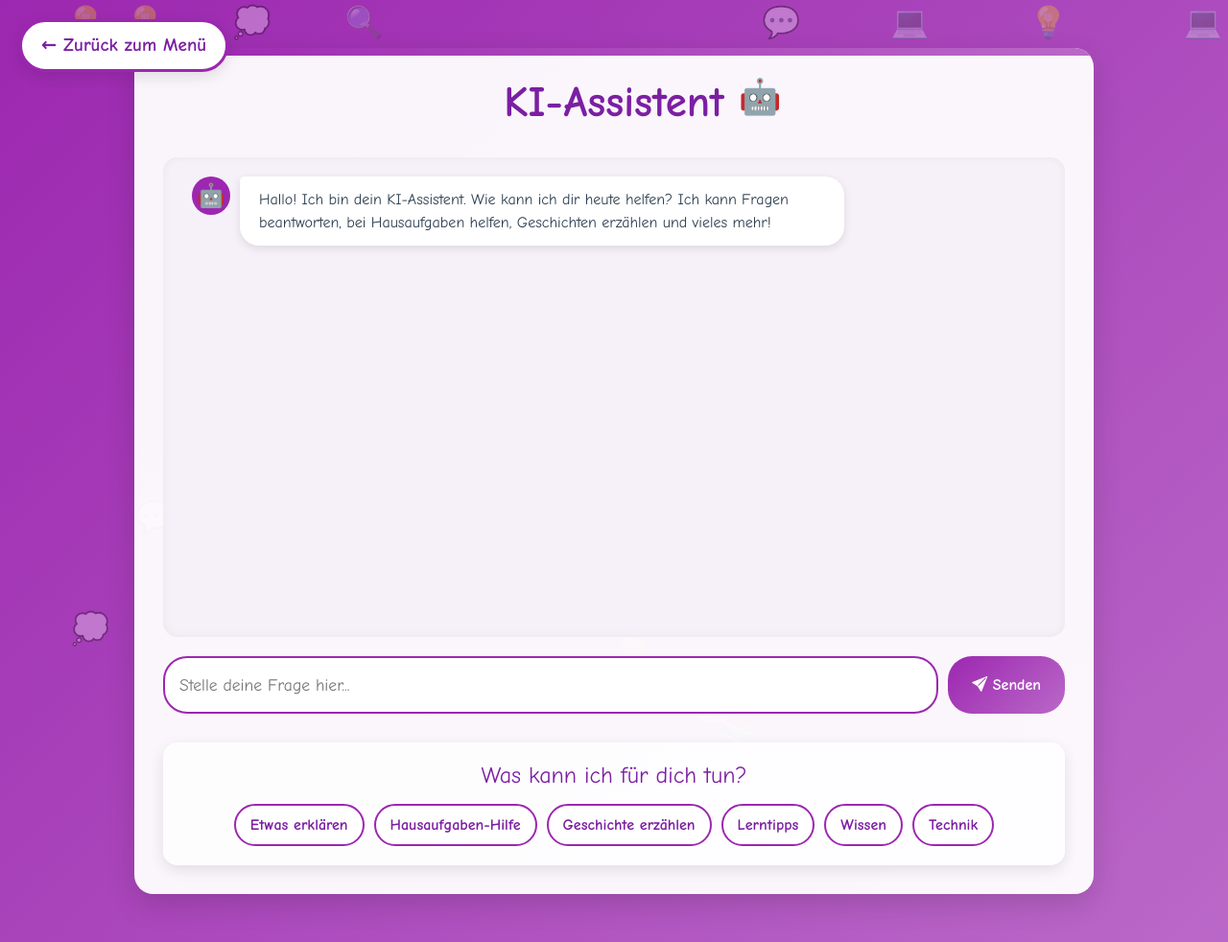
After one commit to Stas75687876/NeuAisidjhasd, a Flask app: page /ki-assistent in a window 1280 px wide. The commit adds this page. Shown: the whole page at 96% size. Run offline with Flask 2, Linux system fonts and the light colour scheme.

Commit message:
KI-Assistenten mit DeepSeek API hinzugefügt

```diff
--- a/app.py
+++ b/app.py
@@ -1,6 +1,9 @@
 from flask import Flask, render_template, request, jsonify
 from datetime import datetime
 import random
+import requests
+import json
+import os
 
 app = Flask(__name__)
 
@@ -150,6 +153,10 @@ password_categories = {
     "regen": "Natur", "schnee": "Natur", "wind": "Natur", "blatt": "Natur"
 }
 
+# DeepSeek API-Einstellungen
+DEEPSEEK_API_URL = "https://api.deepseek.com/v1/chat/completions"
+DEEPSEEK_API_KEY = os.environ.get("DEEPSEEK_API_KEY", "")  # API-Schlüssel über Umgebungsvariable
+
 # Hauptseite (Menü)
 @app.route('/')
 def index():
@@ -235,5 +242,64 @@ def generate_math_problem():
         "result": result
     })
 
+# KI-Assistent
+@app.route('/ki-assistent')
+def ki_assistent():
+    return render_template('ki_assistent.html')
+
+@app.route('/ask_ai', methods=['POST'])
+def ask_ai():
+    data = request.json
+    query = data.get('query', '')
+
+    # Wenn kein API-Schlüssel vorhanden ist, geben wir eine Nachricht zurück
+    if not DEEPSEEK_API_KEY:
+        return jsonify({
+            "response": "Entschuldigung, der KI-Assistent ist derzeit nicht verfügbar. Bitte versuche es später noch einmal."
+        })
+
+    try:
+        # Anfrage an die DeepSeek API vorbereiten
+        headers = {
+            "Content-Type": "application/json",
+            "Authorization": f"Bearer {DEEPSEEK_API_KEY}"
+        }
+
+        payload = {
+            "model": "deepseek-chat",
+            "messages": [
+                {
+                    "role": "system",
+                    "content": "Du bist ein freundlicher und hilfsbereiter KI-Assistent für Grundschüler. Erkläre Dinge auf einfache, altersgerechte Weise. Halte deine Antworten kurz, informativ und positiv. Verwende keine komplexen Fachbegriffe ohne Erklärung."
+                },
+                {
+                    "role": "user",
+                    "content": query
+                }
+            ],
+            "temperature": 0.7,
+            "max_tokens": 500
+        }
+
+        # Anfrage an die DeepSeek API senden
+        response = requests.post(DEEPSEEK_API_URL, headers=headers, json=payload)
+        response_data = response.json()
+
+        # Antwort aus der API extrahieren
+        if 'choices' in response_data and len(response_data['choices']) > 0:
+            ai_response = response_data['choices'][0]['message']['content']
+        else:
+            ai_response = "Entschuldigung, ich konnte keine Antwort generieren. Bitte versuche es mit einer anderen Frage."
+
+        return jsonify({
+            "response": ai_response
+        })
+
+    except Exception as e:
+        print(f"Fehler bei der DeepSeek API-Anfrage: {str(e)}")
+        return jsonify({
+            "response": "Entschuldigung, bei der Verarbeitung deiner Anfrage ist ein Fehler aufgetreten. Bitte versuche es später noch einmal."
+        })
+
 if __name__ == '__main__':
     app.run(debug=True)
--- /dev/null
+++ b/templates/ki_assistent.html
@@ -0,0 +1,457 @@
+<!DOCTYPE html>
+<html lang="de">
+<head>
+    <meta charset="UTF-8">
+    <meta name="viewport" content="width=device-width, initial-scale=1.0">
+    <title>KI-Assistent</title>
+    <link href="https://cdn.jsdelivr.net/npm/bootstrap@5.3.0/dist/css/bootstrap.min.css" rel="stylesheet">
+    <link href="https://fonts.googleapis.com/css2?family=Comic+Neue:wght@400;700&display=swap" rel="stylesheet">
+    <link rel="stylesheet" href="https://cdnjs.cloudflare.com/ajax/libs/animate.css/4.1.1/animate.min.css"/>
+    <link rel="stylesheet" href="https://cdn.jsdelivr.net/npm/bootstrap-icons@1.11.0/font/bootstrap-icons.css">
+    <style>
+        :root {
+            --primary-color: #9C27B0;
+            --secondary-color: #BA68C8;
+            --accent-color: #7B1FA2;
+            --text-color: #2C3E50;
+            --light-color: #F6F0F9;
+            --shadow-color: rgba(0, 0, 0, 0.1);
+        }
+
+        body {
+            background: linear-gradient(135deg, #9C27B0 0%, #BA68C8 100%);
+            min-height: 100vh;
+            font-family: 'Comic Neue', cursive;
+            padding: 20px;
+        }
+
+        .container {
+            max-width: 1000px;
+            margin: 30px auto;
+            background-color: rgba(255, 255, 255, 0.95);
+            border-radius: 20px;
+            padding: 30px;
+            box-shadow: 0 10px 30px rgba(0,0,0,0.15);
+            position: relative;
+            overflow: hidden;
+        }
+
+        .container::before {
+            content: "";
+            position: absolute;
+            top: 0;
+            left: 0;
+            width: 100%;
+            height: 8px;
+            background: linear-gradient(90deg, var(--primary-color), var(--secondary-color));
+        }
+
+        h1 {
+            color: var(--accent-color);
+            text-align: center;
+            margin-bottom: 30px;
+            font-size: 2.8rem;
+            font-weight: bold;
+            position: relative;
+        }
+
+        h1::after {
+            content: "🤖";
+            position: absolute;
+            margin-left: 15px;
+            font-size: 0.8em;
+        }
+
+        .back-button {
+            position: fixed;
+            top: 20px;
+            left: 20px;
+            background: white;
+            border: 3px solid var(--primary-color);
+            padding: 10px 20px;
+            border-radius: 50px;
+            font-size: 1.2rem;
+            cursor: pointer;
+            transition: all 0.3s ease;
+            box-shadow: 0 5px 15px rgba(0,0,0,0.1);
+            z-index: 100;
+            text-decoration: none;
+            color: var(--accent-color);
+            font-weight: bold;
+        }
+
+        .back-button:hover {
+            background: var(--primary-color);
+            color: white;
+            transform: translateY(-3px);
+            box-shadow: 0 8px 25px rgba(0,0,0,0.15);
+        }
+
+        .chat-container {
+            height: 500px;
+            overflow-y: auto;
+            padding: 20px;
+            background-color: var(--light-color);
+            border-radius: 15px;
+            margin-bottom: 20px;
+            box-shadow: inset 0 0 10px rgba(0,0,0,0.05);
+        }
+
+        .message {
+            margin-bottom: 20px;
+            display: flex;
+            align-items: flex-start;
+        }
+
+        .message-user {
+            justify-content: flex-end;
+        }
+
+        .message-content {
+            padding: 12px 20px;
+            border-radius: 20px;
+            max-width: 70%;
+            box-shadow: 0 3px 10px rgba(0,0,0,0.1);
+        }
+
+        .message-ai .message-content {
+            background-color: white;
+            border-top-left-radius: 5px;
+            color: var(--text-color);
+        }
+
+        .message-user .message-content {
+            background-color: var(--primary-color);
+            color: white;
+            border-top-right-radius: 5px;
+        }
+
+        .message-avatar {
+            width: 40px;
+            height: 40px;
+            border-radius: 50%;
+            display: flex;
+            align-items: center;
+            justify-content: center;
+            margin: 0 10px;
+            font-size: 1.5rem;
+        }
+
+        .ai-avatar {
+            background-color: var(--primary-color);
+            color: white;
+        }
+
+        .user-avatar {
+            background-color: var(--accent-color);
+            color: white;
+        }
+
+        .input-container {
+            display: flex;
+            margin-top: 20px;
+        }
+
+        .message-input {
+            flex-grow: 1;
+            padding: 15px;
+            border: 2px solid var(--primary-color);
+            border-radius: 25px;
+            font-size: 1.1rem;
+            outline: none;
+            transition: all 0.3s ease;
+        }
+
+        .message-input:focus {
+            box-shadow: 0 0 0 3px rgba(156, 39, 176, 0.2);
+        }
+
+        .send-button {
+            margin-left: 10px;
+            padding: 10px 25px;
+            background: linear-gradient(135deg, var(--primary-color) 0%, var(--secondary-color) 100%);
+            border: none;
+            border-radius: 25px;
+            color: white;
+            font-weight: bold;
+            cursor: pointer;
+            transition: all 0.3s ease;
+        }
+
+        .send-button:hover {
+            transform: translateY(-2px);
+            box-shadow: 0 5px 15px rgba(0,0,0,0.1);
+        }
+
+        .send-button:active {
+            transform: translateY(1px);
+        }
+
+        .typing-indicator {
+            display: none;
+            padding: 10px;
+            background-color: rgba(255, 255, 255, 0.7);
+            border-radius: 20px;
+            margin-top: 10px;
+            text-align: center;
+            font-style: italic;
+            color: var(--accent-color);
+        }
+
+        .typing-indicator.active {
+            display: block;
+            animation: pulse 1.5s infinite;
+        }
+
+        @keyframes pulse {
+            0% { opacity: 0.5; }
+            50% { opacity: 1; }
+            100% { opacity: 0.5; }
+        }
+
+        .features-panel {
+            margin-top: 30px;
+            background: rgba(255, 255, 255, 0.8);
+            border-radius: 15px;
+            padding: 20px;
+            box-shadow: 0 5px 15px rgba(0,0,0,0.1);
+        }
+
+        .features-title {
+            color: var(--accent-color);
+            margin-bottom: 15px;
+            font-size: 1.5rem;
+            text-align: center;
+        }
+
+        .features-list {
+            display: flex;
+            flex-wrap: wrap;
+            gap: 10px;
+            justify-content: center;
+        }
+
+        .feature-chip {
+            padding: 8px 15px;
+            border-radius: 50px;
+            font-size: 1rem;
+            font-weight: bold;
+            cursor: pointer;
+            transition: all 0.3s ease;
+            background-color: white;
+            border: 2px solid var(--primary-color);
+            color: var(--accent-color);
+        }
+
+        .feature-chip:hover {
+            background-color: var(--primary-color);
+            color: white;
+            transform: translateY(-2px);
+            box-shadow: 0 3px 10px rgba(0,0,0,0.1);
+        }
+
+        .floating-emojis {
+            position: fixed;
+            pointer-events: none;
+            top: 0;
+            left: 0;
+            width: 100%;
+            height: 100%;
+            z-index: -1;
+        }
+
+        .floating-emoji {
+            position: absolute;
+            font-size: 2rem;
+            animation: float 15s linear infinite;
+            opacity: 0.3;
+        }
+
+        @keyframes float {
+            0% {
+                transform: translateY(100vh) translateX(0);
+            }
+            100% {
+                transform: translateY(-100px) translateX(calc(100vw * var(--direction)));
+            }
+        }
+
+        @media (max-width: 768px) {
+            .container {
+                padding: 15px;
+                margin: 15px auto;
+            }
+
+            h1 {
+                font-size: 2.2rem;
+            }
+
+            .chat-container {
+                height: 400px;
+            }
+
+            .message-content {
+                max-width: 85%;
+            }
+        }
+    </style>
+</head>
+<body>
+    <a href="/" class="back-button">← Zurück zum Menü</a>
+
+    <div class="floating-emojis" id="floatingEmojis"></div>
+
+    <div class="container animate__animated animate__fadeIn">
+        <h1 class="animate__animated animate__bounceIn">KI-Assistent</h1>
+
+        <div class="chat-container" id="chatContainer">
+            <div class="message message-ai">
+                <div class="message-avatar ai-avatar">🤖</div>
+                <div class="message-content">
+                    Hallo! Ich bin dein KI-Assistent. Wie kann ich dir heute helfen? Ich kann Fragen beantworten, bei Hausaufgaben helfen, Geschichten erzählen und vieles mehr!
+                </div>
+            </div>
+        </div>
+
+        <div class="typing-indicator" id="typingIndicator">
+            Der KI-Assistent denkt nach...
+        </div>
+
+        <div class="input-container">
+            <input type="text" id="messageInput" class="message-input" placeholder="Stelle deine Frage hier..." onkeypress="handleKeyPress(event)">
+            <button class="send-button" onclick="sendMessage()">
+                <i class="bi bi-send-fill"></i> Senden
+            </button>
+        </div>
+
+        <div class="features-panel">
+            <h3 class="features-title">Was kann ich für dich tun?</h3>
+            <div class="features-list">
+                <div class="feature-chip" onclick="suggestQuestion('Erkläre mir, was Photosynthese ist')">Etwas erklären</div>
+                <div class="feature-chip" onclick="suggestQuestion('Hilf mir bei meinen Mathe-Hausaufgaben')">Hausaufgaben-Hilfe</div>
+                <div class="feature-chip" onclick="suggestQuestion('Erzähle mir eine kurze Geschichte')">Geschichte erzählen</div>
+                <div class="feature-chip" onclick="suggestQuestion('Gib mir Tipps zum Lernen')">Lerntipps</div>
+                <div class="feature-chip" onclick="suggestQuestion('Was sind die Planeten in unserem Sonnensystem?')">Wissen</div>
+                <div class="feature-chip" onclick="suggestQuestion('Wie funktioniert ein Computer?')">Technik</div>
+            </div>
+        </div>
+    </div>
+
+    <script src="https://cdn.jsdelivr.net/npm/bootstrap@5.3.0/dist/js/bootstrap.bundle.min.js"></script>
+    <script>
+        // Variablen
+        const chatContainer = document.getElementById('chatContainer');
+        const messageInput = document.getElementById('messageInput');
+        const typingIndicator = document.getElementById('typingIndicator');
+
+        // Beim Laden der Seite
+        document.addEventListener('DOMContentLoaded', function() {
+            // Füge schwebende Emojis hinzu
+            createFloatingEmojis();
+        });
+
+        // Nachrichten senden
+        function sendMessage() {
+            const message = messageInput.value.trim();
+            if (message === '') return;
+
+            // Füge Benutzer-Nachricht hinzu
+            addMessage(message, 'user');
+            messageInput.value = '';
+
+            // Zeige Tipp-Indikator
+            typingIndicator.classList.add('active');
+
+            // Sende Anfrage an Backend
+            fetch('/ask_ai', {
+                method: 'POST',
+                headers: {
+                    'Content-Type': 'application/json',
+                },
+                body: JSON.stringify({ query: message })
+            })
+            .then(response => response.json())
+            .then(data => {
+                // Verberge Tipp-Indikator
+                typingIndicator.classList.remove('active');
+
+                // Füge KI-Antwort hinzu
+                addMessage(data.response, 'ai');
+            })
+            .catch(error => {
+                console.error('Fehler:', error);
+                typingIndicator.classList.remove('active');
+                addMessage('Entschuldigung, ich konnte deine Anfrage nicht verarbeiten. Bitte versuche es später noch einmal.', 'ai');
+            });
+        }
+
+        // Nachricht zum Chat hinzufügen
+        function addMessage(content, sender) {
+            const messageDiv = document.createElement('div');
+            messageDiv.className = `message message-${sender}`;
+
+            const avatarDiv = document.createElement('div');
+            avatarDiv.className = `message-avatar ${sender}-avatar`;
+            avatarDiv.textContent = sender === 'ai' ? '🤖' : '👤';
+
+            const contentDiv = document.createElement('div');
+            contentDiv.className = 'message-content';
+            contentDiv.textContent = content;
+
+            if (sender === 'ai') {
+                messageDiv.appendChild(avatarDiv);
+                messageDiv.appendChild(contentDiv);
+            } else {
+                messageDiv.appendChild(contentDiv);
+                messageDiv.appendChild(avatarDiv);
+            }
+
+            chatContainer.appendChild(messageDiv);
+
+            // Scrolle zum Ende des Chats
+            chatContainer.scrollTop = chatContainer.scrollHeight;
+        }
+
+        // Behandle Tastaturereignisse
+        function handleKeyPress(event) {
+            if (event.key === 'Enter') {
+                sendMessage();
+            }
+        }
+
+        // Vorschlagsfrage einfügen
+        function suggestQuestion(question) {
+            messageInput.value = question;
+            messageInput.focus();
+        }
+
+        // Schwebende Emojis erstellen
+        function createFloatingEmojis() {
+            const container = document.getElementById('floatingEmojis');
+            const emojis = ['🤖', '💬', '🧠', '💭', '✨', '📚', '💻', '🔍', '💡', '🎓'];
+
+            for (let i = 0; i < 15; i++) {
+                const emoji = document.createElement('div');
+                emoji.className = 'floating-emoji';
+                emoji.textContent = emojis[Math.floor(Math.random() * emojis.length)];
+
+                // Zufällige Position
+                const left = Math.random() * 100;
+                emoji.style.left = `${left}%`;
+
+                // Zufällige Verzögerung und Dauer
+                const delay = Math.random() * 15;
+                const duration = 15 + Math.random() * 20;
+                emoji.style.animationDelay = `${delay}s`;
+                emoji.style.animationDuration = `${duration}s`;
+
+                // Zufällige Richtung (links oder rechts)
+                const direction = Math.random() > 0.5 ? 0.2 : -0.2;
+                emoji.style.setProperty('--direction', direction);
+
+                container.appendChild(emoji);
+            }
+        }
+    </script>
+</body>
+</html>
```
Also changed, not shown: templates/index.html (+27 -1 lines).
